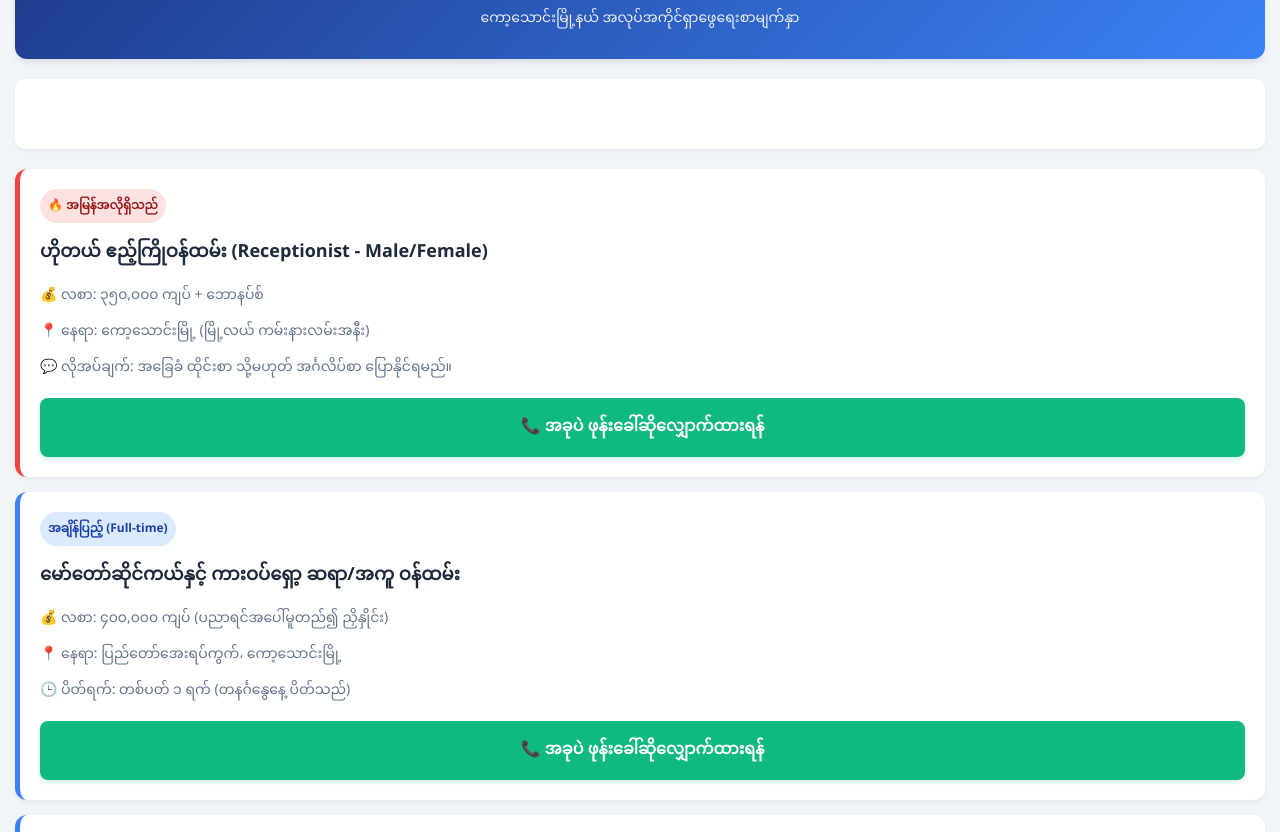
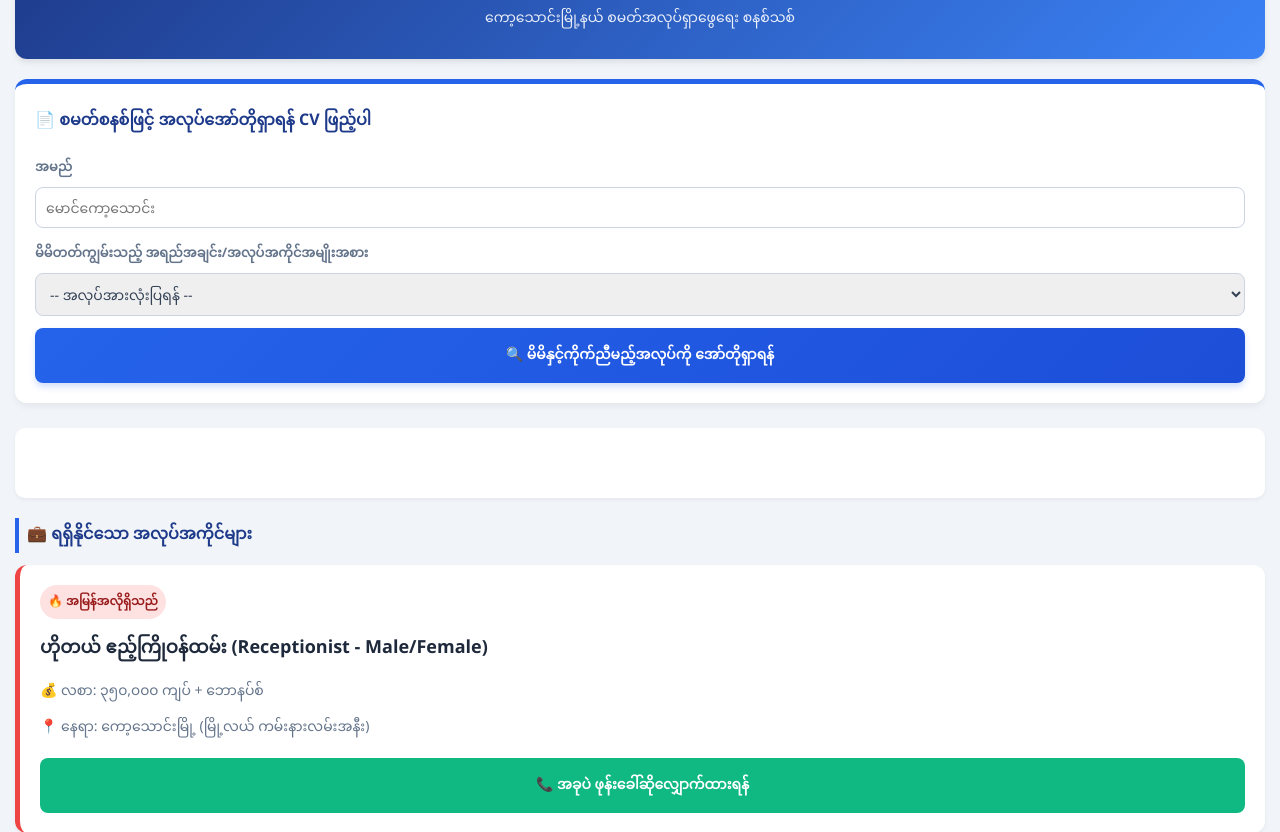
Before and after one commit to synt000/kawthaungjob, a plain HTML site: page index.html in a window 1280 px wide. Shown: the part 75-907 px from the top of the page. Drawn offline with Linux system fonts and the light colour scheme.

Commit message:
integrate intelligent algorithmic job matching system

```diff
--- a/index.html
+++ b/index.html
@@ -3,34 +3,70 @@
 <head>
     <meta charset="UTF-8">
     <meta name="viewport" content="width=device-width, initial-scale=1.0">
-    <title>Kawthaung Job - ကော့သောင်းအလုပ်အကိုင်</title>
+    <title>Kawthaung Job - Smart Match Platform</title>
     <style>
         * { box-sizing: border-box; margin: 0; padding: 0; font-family: 'Segoe UI', Tahoma, Geneva, Verdana, sans-serif; }
         body { background-color: #f1f5f9; color: #334155; padding: 15px; }
         header { background: linear-gradient(135deg, #1e3a8a, #3b82f6); color: white; padding: 25px 15px; text-align: center; border-radius: 12px; margin-bottom: 20px; box-shadow: 0 4px 6px -1px rgba(0,0,0,0.1); }
         header h1 { font-size: 24px; font-weight: bold; margin-bottom: 5px; }
         header p { font-size: 14px; opacity: 0.9; }
+
+        /* 📋 Smart CV Matching Form Style */
+        .cv-box { background: white; padding: 20px; border-radius: 12px; box-shadow: 0 4px 6px rgba(0,0,0,0.05); margin-bottom: 25px; border-top: 5px solid #2563eb; }
+        .cv-box h3 { font-size: 16px; color: #1e3a8a; margin-bottom: 15px; font-weight: bold; display: flex; align-items: center; gap: 8px; }
+        .form-group { margin-bottom: 12px; }
+        .form-group label { display: block; font-size: 13px; color: #64748b; margin-bottom: 5px; font-weight: 600; }
+        .form-group input, .form-group select { width: 100%; padding: 10px; border: 1px solid #cbd5e1; border-radius: 8px; font-size: 14px; color: #334155; outline: none; }
+        .form-group input:focus, .form-group select:focus { border-color: #2563eb; }
+        .match-btn { display: block; width: 100%; background: linear-gradient(135deg, #2563eb, #1d4ed8); color: white; border: none; padding: 12px; border-radius: 8px; font-weight: bold; font-size: 14px; cursor: pointer; transition: background 0.2s; box-shadow: 0 4px 6px rgba(37,99,235,0.2); }
+        .match-btn:hover { background: #1d4ed8; }
+
         .ads-container { background-color: #fff; padding: 10px; text-align: center; border-radius: 10px; margin-bottom: 20px; box-shadow: 0 2px 4px rgba(0,0,0,0.05); display: flex; justify-content: center; align-items: center; min-height: 70px; overflow: hidden; }
+
+        .section-title { font-size: 16px; color: #1e3a8a; font-weight: bold; margin-bottom: 12px; border-left: 4px solid #2563eb; padding-left: 8px; }
         .job-list { display: flex; flex-direction: column; gap: 15px; }
-        .job-card { background: white; padding: 20px; border-radius: 12px; box-shadow: 0 2px 4px rgba(0,0,0,0.05); border-left: 5px solid #3b82f6; position: relative; }
+        .job-card { background: white; padding: 20px; border-radius: 12px; box-shadow: 0 2px 4px rgba(0,0,0,0.05); border-left: 5px solid #3b82f6; transition: all 0.3s ease; }
         .job-card.urgent { border-left-color: #ef4444; }
         .job-badge { background-color: #dbeafe; color: #1e40af; font-size: 12px; font-weight: bold; padding: 4px 8px; border-radius: 20px; display: inline-block; margin-bottom: 10px; }
         .job-badge.urgent-tag { background-color: #fee2e2; color: #991b1b; }
         .job-title { font-size: 18px; color: #1e293b; margin-bottom: 8px; font-weight: 700; }
-        .job-info { font-size: 14px; color: #64748b; margin-bottom: 5px; display: flex; align-items: center; gap: 5px; }
-        .apply-btn { display: block; width: 100%; background-color: #10b981; color: white; text-align: center; padding: 12px; border-radius: 8px; text-decoration: none; font-weight: bold; margin-top: 15px; transition: background 0.2s; box-shadow: 0 2px 4px rgba(16,185,129,0.2); }
-        .apply-btn:hover { background-color: #059669; }
-        footer { text-align: center; margin-top: 30px; font-size: 12px; color: #94a3b8; padding-bottom: 20px; }
+        .job-info { font-size: 14px; color: #64748b; margin-bottom: 5px; }
+        .apply-btn { display: block; width: 100%; background-color: #10b981; color: white; text-align: center; padding: 12px; border-radius: 8px; text-decoration: none; font-weight: bold; margin-top: 15px; font-size: 14px; }
+
+        /* 🔔 Result Alert Box */
+        .result-status { background-color: #e0f2fe; color: #0369a1; padding: 12px; border-radius: 8px; margin-bottom: 15px; font-size: 13px; font-weight: bold; display: none; text-align: center; }
+
+        footer { text-align: center; margin-top: 40px; font-size: 12px; color: #94a3b8; padding-bottom: 20px; }
     </style>
 </head>
 <body>
 
     <header>
         <h1>Kawthaung Job</h1>
-        <p>ကော့သောင်းမြို့နယ် အလုပ်အကိုင်ရှာဖွေရေးစာမျက်နှာ</p>
+        <p>ကော့သောင်းမြို့နယ် စမတ်အလုပ်ရှာဖွေရေး စနစ်သစ်</p>
     </header>
 
-    <!-- 📢 ဖုန်းအတွက် အော်တို ကြော်ငြာပြသပေးမည့်နေရာ -->
+    <!-- 📋 ၁။ စမတ် CV ဖောင်နှင့် အော်တိုကိုက်ညီမှုစနစ် -->
+    <div class="cv-box">
+        <h3>📄 စမတ်စနစ်ဖြင့် အလုပ်အော်တိုရှာရန် CV ဖြည့်ပါ</h3>
+        <div class="form-group">
+            <label for="seekerName">အမည်</label>
+            <input type="text" id="seekerName" placeholder="မောင်ကော့သောင်း">
+        </div>
+        <div class="form-group">
+            <label for="seekerSkill">မိမိတတ်ကျွမ်းသည့် အရည်အချင်း/အလုပ်အကိုင်အမျိုးအစား</label>
+            <select id="seekerSkill">
+                <option value="all">-- အလုပ်အားလုံးပြရန် --</option>
+                <option value="hotel">ဟိုတယ်ဝန်ထမ်း / ဧည့်ကြို (Receptionist)</option>
+                <option value="sales">အရောင်းဝန်ထမ်း / စတိုးဆိုင် (Sales)</option>
+                <option value="mechanic">စက်ပြင်ဆရာ / ဝပ်ရှော့ (Mechanic)</option>
+                <option value="driver">ကုန်တင်/ကားမောင်းဝန်ထမ်း (Driver)</option>
+            </select>
+        </div>
+        <button class="match-btn" onclick="matchJobs()">🔍 မိမိနှင့်ကိုက်ညီမည့်အလုပ်ကို အော်တိုရှာရန်</button>
+    </div>
+
+    <!-- 📢 ၂။ အော်တို ဖုန်းကြော်ငြာပြသပေးမည့်နေရာ -->
     <div class="ads-container">
         <script type="text/javascript">
             atOptions = {
@@ -44,44 +80,44 @@
         <script type="text/javascript" src="//://highperformancegate.com"></script>
     </div>
 
-    <div class="job-list">
+    <!-- 💼 ၃။ အလုပ်အကိုင်ပြသရာနေရာ -->
+    <div class="section-title" id="listTitle">💼 ရရှိနိုင်သော အလုပ်အကိုင်များ</div>
+    <div class="result-status" id="matchStatus"></div>
+
+    <div class="job-list" id="jobContainer">
         <!-- အလုပ် ၁ -->
-        <div class="job-card urgent">
+        <div class="job-card urgent" data-category="hotel">
             <span class="job-badge urgent-tag">🔥 အမြန်အလိုရှိသည်</span>
             <div class="job-title">ဟိုတယ် ဧည့်ကြိုဝန်ထမ်း (Receptionist - Male/Female)</div>
             <div class="job-info">💰 လစာ: ၃၅၀,၀၀၀ ကျပ် + ဘောနပ်စ်</div>
             <div class="job-info">📍 နေရာ: ကော့သောင်းမြို့ (မြို့လယ် ကမ်းနားလမ်းအနီး)</div>
-            <div class="job-info">💬 လိုအပ်ချက်: အခြေခံ ထိုင်းစာ သို့မဟုတ် အင်္ဂလိပ်စာ ပြောနိုင်ရမည်။</div>
             <a href="tel:09422001122" class="apply-btn">📞 အခုပဲ ဖုန်းခေါ်ဆိုလျှောက်ထားရန်</a>
         </div>
 
         <!-- အလုပ် ၂ -->
-        <div class="job-card">
+        <div class="job-card" data-category="mechanic">
             <span class="job-badge">အချိန်ပြည့် (Full-time)</span>
             <div class="job-title">မော်တော်ဆိုင်ကယ်နှင့် ကားဝပ်ရှော့ ဆရာ/အကူ ဝန်ထမ်း</div>
-            <div class="job-info">💰 လစာ: ၄၀၀,၀၀၀ ကျပ် (ပညာရင်အပေါ်မူတည်၍ ညှိနှိုင်း)</div>
-            <div class="job-info">📍 နေရာ: ပြည်တော်အေးရပ်ကွက်، ကော့သောင်းမြို့</div>
-            <div class="job-info">🕒 ပိတ်ရက်: တစ်ပတ် ၁ ရက် (တနင်္ဂနွေနေ့ ပိတ်သည်)</div>
+            <div class="job-info">💰 လစာ: ၄००,၀၀၀ ကျပ်</div>
+            <div class="job-info">📍 နေရာ: ပြည်တော်အေးရပ်ကွက်၊ ကော့သောင်းမြို့</div>
             <a href="tel:09250112233" class="apply-btn">📞 အခုပဲ ဖုန်းခေါ်ဆိုလျှောက်ထားရန်</a>
         </div>
 
         <!-- အလုပ် ၃ -->
-        <div class="job-card">
+        <div class="job-card" data-category="sales">
             <span class="job-badge">အမျိုးသမီးဦးစားပေး</span>
             <div class="job-title">စတိုးဆိုင် အရောင်းစာရေး (Cashier / Sales)</div>
             <div class="job-info">💰 လစာ: ၂၈၀,၀၀၀ ကျပ် + နေ့ဆွမ်းကျွေးသည်</div>
             <div class="job-info">📍 နေရာ: ဘုရင့်နောင်ဈေးအနီး၊ ကော့သောင်းမြို့</div>
-            <div class="job-info">💬 လိုအပ်ချက်: ကွန်ပျူတာ အခြေခံ (Excel) အနည်းငယ် အသုံးပြုတတ်ရမည်။</div>
             <a href="tel:09790123456" class="apply-btn">📞 အခုပဲ ဖုန်းခေါ်ဆိုလျှောက်ထားရန်</a>
         </div>
 
         <!-- အလုပ် ၄ -->
-        <div class="job-card urgent">
+        <div class="job-card urgent" data-category="driver">
             <span class="job-badge urgent-tag">🔥 အမြန်အလိုရှိသည်</span>
-            <div class="job-title">ดေသတွင်း ကုန်တင်ယာဉ်မောင်း (Driver - လိုင်စင် ဃ)</div>
-            <div class="job-info">💰 လစာ: ၅၀၀,၀၀၀ ကျပ် + လမ်းစရိတ် သီးသန့်ပေးမည်</div>
+            <div class="job-title">ဒေသတွင်း ကုန်တင်ယာဉ်မောင်း (Driver - လိုင်စင် ဃ)</div>
+            <div class="job-info">💰 လစာ: ၅၀၀,၀၀၀ ကျပ် + လမ်းစရိတ်</div>
             <div class="job-info">📍 နေရာ: အဝေးပြေးကားကွင်းအနီး၊ ကော့သောင်းမြို့</div>
-            <div class="job-info">💬 လိုအပ်ချက်: ကော့သောင်း - မြိတ် လမ်းကြောင်း ကျွမ်းကျင်သူ ဖြစ်ရမည်။</div>
             <a href="tel:09960556677" class="apply-btn">📞 အခုပဲ ဖုန်းခေါ်ဆိုလျှောက်ထားရန်</a>
         </div>
     </div>
@@ -90,5 +126,43 @@
         <p>© 2026 Kawthaung Job. All Rights Reserved.</p>
     </footer>
 
+    <!-- 🧠 Smart Matching Algorithm Engine -->
+    <script>
+        function matchJobs() {
+            var name = document.getElementById("seekerName").value.trim();
+            var selectedSkill = document.getElementById("seekerSkill").value;
+            var jobs = document.getElementsByClassName("job-card");
+            var statusBox = document.getElementById("matchStatus");
+            var count = 0;
+
+            if(name === "") { name = "အလုပ်ရှာဖွေသူ"; }
+
+            for (var i = 0; i < jobs.length; i++) {
+                var jobCategory = jobs[i].getAttribute("data-category");
+                if (selectedSkill === "all" || jobCategory === selectedSkill) {
+                    jobs[i].style.display = "block";
+                    count++;
+                } else {
+                    jobs[i].style.display = "none";
+                }
+            }
+
+            statusBox.style.display = "block";
+            if(selectedSkill === "all") {
+                statusBox.innerHTML = "✨ မင်္ဂလာပါ " + name + "၊ လတ်တလော ဖွင့်လှစ်ထားသော အလုပ်အကိုင်အားလုံးကို ပြသပေးထားပါသည်။";
+                statusBox.style.backgroundColor = "#e0f2fe";
+                statusBox.style.color = "#0369a1";
+            } else if (count > 0) {
+                statusBox.innerHTML = "🎉 ဟုတ်ကဲ့ " + name + " ရှာဖွေမှုနှင့် ကွက်တိကိုက်ညီသော အလုပ်အကိုင် (" + count + ") ခုကို အော်တို ရှာဖွေတွေ့ရှိပါသဖြင့် အောက်တွင် ဖော်ပြပေးလိုက်ပါသည်။";
+                statusBox.style.backgroundColor = "#dcfce7";
+                statusBox.style.color = "#15803d";
+            } else {
+                statusBox.innerHTML = "ℹ️ စိတ်မကောင်းပါဘူး " + name + "၊ သင်ရွေးချယ်ထားသော ကဏ္ဍအတွက် လက်ရှိအချိန်တွင် အလုပ်သစ်မရှိသေးပါ။ အခြားကဏ္ဍများကို ပြောင်းလဲစမ်းသပ်ကြည့်ပါ။";
+                statusBox.style.backgroundColor = "#fee2e2";
+                statusBox.style.color = "#b91c1c";
+            }
+        }
+    </script>
+
 </body>
 </html>
```
